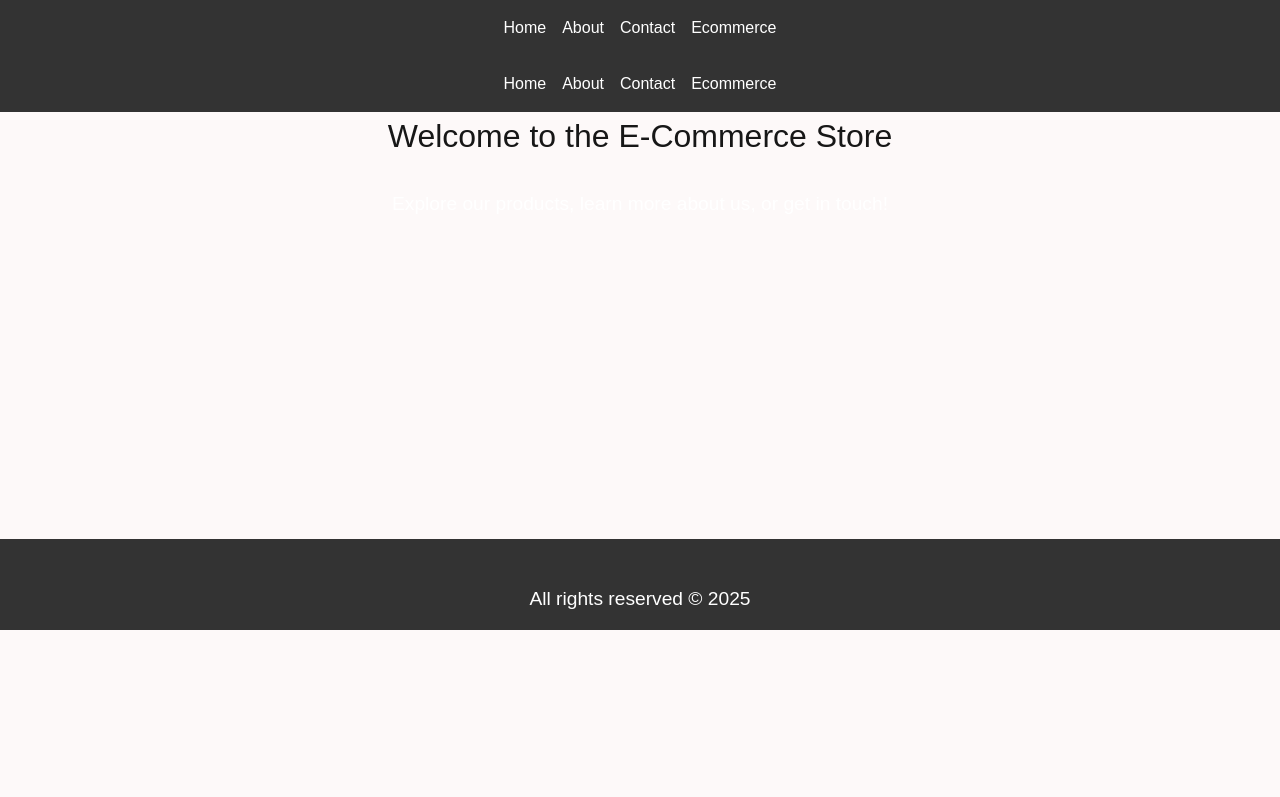
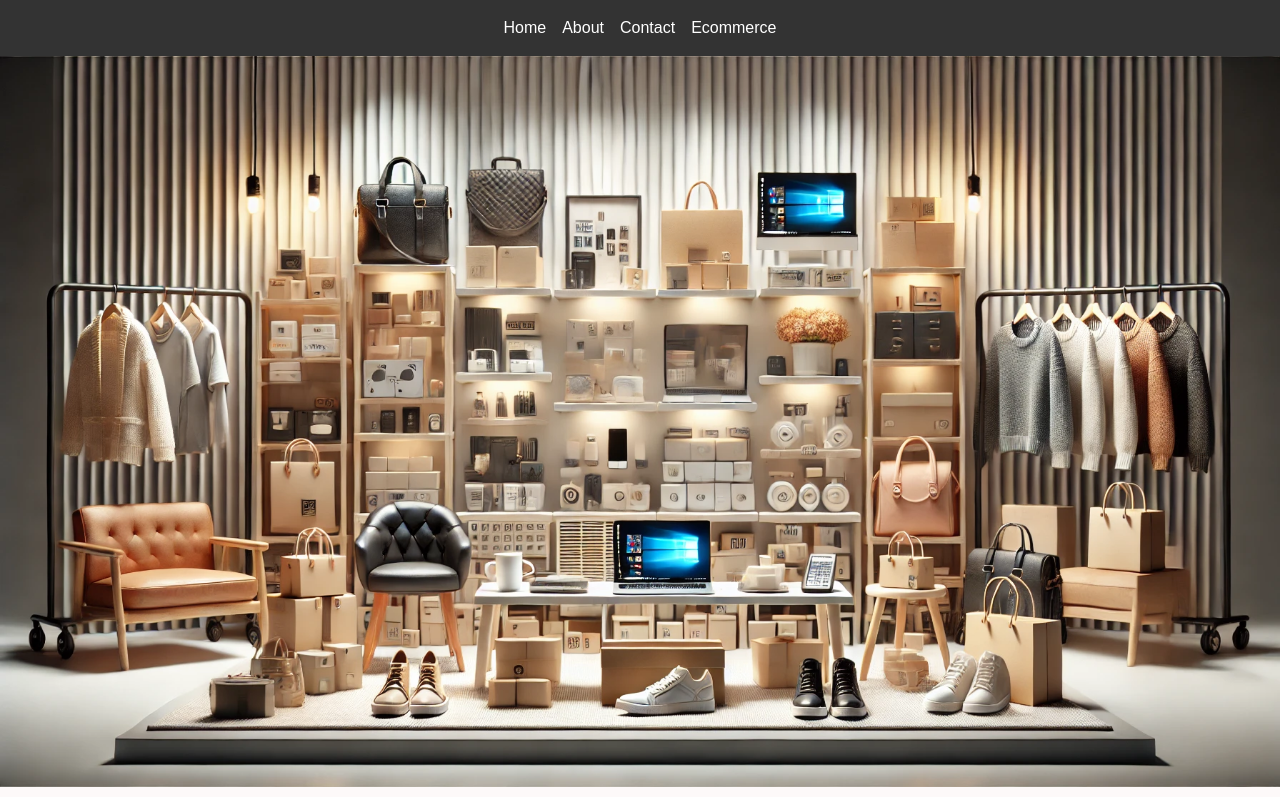
Before and after one commit to siyamregn777/E-Commerce-Store, a Next.js app: page / in a window 1280 px wide. Shown: the top 797 px of the page. Built offline with nearby package versions, Linux system fonts and the light colour scheme.

Commit message:
add image for background for home page

```diff
--- a/src/app/page.tsx
+++ b/src/app/page.tsx
@@ -1,13 +1,23 @@
-import Header from '@/components/header';
-import Footer from '@/components/footer';
+// import Header from '@/components/header';
+// import Footer from '@/components/footer';
 import '@/styles/home.css'
+import Image from 'next/image';
 export default function Home() {
   return (
     <div className='high'>
-      <Header />
-      <h1 >Welcome to the E-Commerce Store</h1>
-      <p>Explore our products, learn more about us, or get in touch!</p>
-      <Footer />
+      <div className='image-container'>
+        <Image
+          src="/home.webp"
+          alt="Welcome to E-Commerce Store"
+          width={1500}
+          height={900}
+          className='image'
+        />
+      </div>
+      <div className='text'>
+        <h1>Welcome to the E-Commerce Store</h1>
+        <p>Explore our products, learn more about us, or get in touch!</p>
+      </div>
     </div>
   );
 }
```
